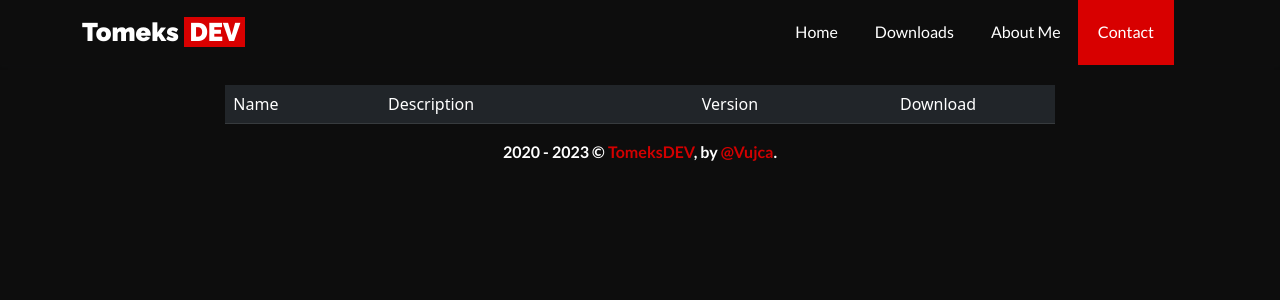
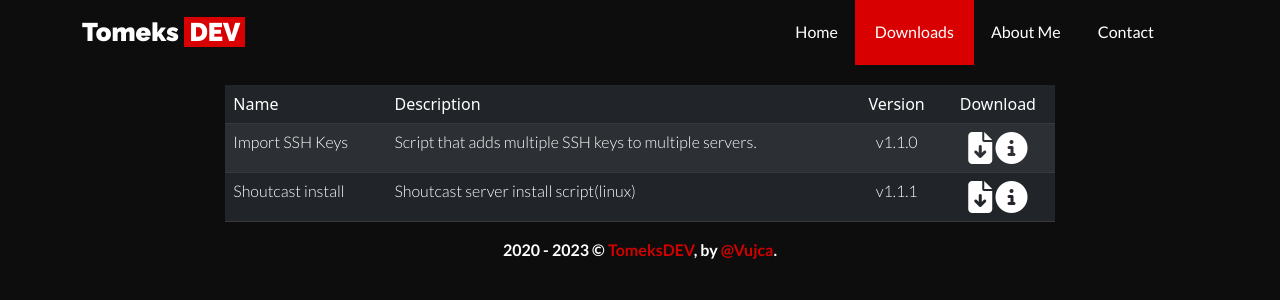
Before and after one commit to vujca/vujca.github.io, a Jekyll site: the page built from downloads/index.html, in a window 1280 px wide. Shown: the top 300 px of the page. Built offline with Jekyll 4.4.1, drawn with Linux system fonts in a browser that asks for light colours; nearby versions of some CDN libraries.

Commit message:
Test page

```diff
--- /dev/null
+++ b/_data/downloads.yml
@@ -0,0 +1,10 @@
+- name: "Import SSH Keys"
+  description: "Script that adds multiple SSH keys to multiple servers."
+  version: "v1.1.0"
+  linkDownload: "https://github.com/tomeksdev/ssh-key-server-add/releases/download/v1.1.0/Import_SSH_Keys.tar.gz"
+  linkInfo: "http://localhost:4000/2022/09/06/Script-for-insert-multiple-ssh-keys-on-multiple-servers.html"
+- name: "Shoutcast install"
+  description: "Shoutcast server install script(linux)"
+  version: "v1.1.1"
+  linkDownload: "https://github.com/tomeksdev/tomeksdev.github.io/raw/master/tools/linux/shoutcast-inst.tar.gz"
+  linkInfo: "http://localhost:4000/2019/06/09/Shoutcast-installation-file.html"
--- a/_layouts/post.html
+++ b/_layouts/post.html
@@ -20,7 +20,7 @@ layout: page
                 <div class="col col-lg-2 gradientLeft"></div>
                 <div class="col col-lg-8 homeFullPost">
                     <div class="homeFullPostTitle">{{ page.title }}</div>
-                    <div class="homeFullPostDate">{{ page.date | date: "%B %e, %Y" }}</div>
+                    <div class="homeFullPostDate">{{ page.date | date: "%B %e, %Y" }} by Vujca</div>
                     <div class="homeFullPostText">{{ content }}</div>
                 </div>
                 <div class="col col-lg-2 gradientRight"></div>
--- a/design/style.css
+++ b/design/style.css
@@ -176,11 +176,6 @@ nav li {
     padding: 20px;
     margin-left: -3px;
 }
-
-/*.navlink {
-    padding: 20px;
-    margin-left: -3px;
-}*/
 
 nav li:hover {
     background-color: #d80000;
@@ -486,6 +481,7 @@ nav .active {
   font-weight: 900;
 }
 
+
 .aboutPage img{
   width: 100% !important;
   height: auto !important;
@@ -505,6 +501,7 @@ nav .active {
 .aboutPage .aboutText p:last-of-type {
   text-align: center !important;
 }
+
 
 .aboutPage .aboutSite a:hover{
   text-decoration: underline;
@@ -544,6 +541,18 @@ nav .active {
 
   .home-small-img {
     height: 122px !important;
+  }
+
+  nav {
+    text-align: center;
+  }
+
+  nav li {
+    margin-left: 0 !important;
+  }
+
+  .me-4 {
+    margin-right: 0 !important;
   }
 
   .postDateHomeBig {
--- a/downloads/index.html
+++ b/downloads/index.html
@@ -4,9 +4,9 @@ layout: page
 <div class="collapse navbar-collapse" id="navbarResponsive">
     <ul class="navbar-nav ms-auto me-4 my-3 my-lg-0">
         <a class="navlink" href="{{ baseurl }}/"><li class="nav-item">Home</li></a>
-        <a class="navlink" href="{{ baseurl }}/downloads"><li class="nav-item">Downloads</li></a>
+        <a class="navlink" href="{{ baseurl }}/downloads"><li class="nav-item active">Downloads</li></a>
         <a class="navlink" href="{{ baseurl }}/about"><li class="nav-item">About Me</li></a>
-        <a class="navlink" href="{{ baseurl }}/contact"><li class="nav-item active">Contact</li></a>
+        <a class="navlink" href="{{ baseurl }}/contact"><li class="nav-item">Contact</li></a>
     </ul>
 </div>
 </div>
@@ -29,7 +29,17 @@ layout: page
                             </tr>
                         </thead>
                         <tbody class="tableShow">
-
+                            {% for item in site.data.downloads %}
+                            <tr class="table-dark">
+                                <td>{{ item.name }}</td>
+                                <td>{{ item.description }}</td>
+                                <td style="text-align: center;">{{ item.version }}</td>
+                                <td style="text-align: center;">
+                                    <a href="{{ item.linkDownload }}"><i class="fa-solid fa-file-arrow-down fa-2x"></i></a>
+                                    <a href="{{ item.linkInfo }}"><i class="fa-solid fa-circle-info fa-2x"></i></a>
+                                </td>
+                            </tr>
+                            {% endfor %}
                         </tbody>
                     </table>
                 </div>
--- a/index.html
+++ b/index.html
@@ -22,7 +22,7 @@ title: TomeksDEV
                 <a class="mask-overlay linkBigHome" href="{{ site.baseurl }}{{ post.url }}">
                     <img class="home-big-image bigHome" style="width: 100% !important;" src="/postImages/{{ post.imageBig }}"/>
                     <div class="postHome postHomeBig">
-                        <div class="postDateHomeBig">{{ page.date | date: "%B %e, %Y" }}</div>
+                        <div class="postDateHomeBig">{{ post.date | date: "%-d %B %Y" }}</div>
                         <div class="postTitleHomeBig">{{ post.title }}</div>
                         <div class="postDescHomeBig">{{ post.description }}</div>
                     </div>
@@ -36,7 +36,7 @@ title: TomeksDEV
                         <a class="mask-overlay linkSmallHome-1" href="{{ site.baseurl }}{{ post.url }}">
                             <img class="home-small-image smallHome-1" style="width: 100% !important;" src="/postImages/{{ post.imageSmall }}"/>
                             <div class="postHome postHomeSmall-1">
-                                <div class="postDateHomeBig">{{ page.date | date: "%B %e, %Y" }}</div>
+                                <div class="postDateHomeBig">{{ post.date | date: "%-d %B %Y" }}</div>
                                 <div class="postTitleHomeSmall">{{ post.title }}</div>
                                 <div class="postDescHomeSmall">{{ post.description }}</div>
                             </div>
@@ -59,7 +59,7 @@ title: TomeksDEV
                         <a href="{{ site.baseurl }}{{ post.url }}">
                         <img class="bd-placeholder-img card-img-top" width="100%" height="140" focusable="false" src="/postImages/{{ post.imageSmall }}" />
                         <div class="card-body">
-                            <h5 class="card-title">{{ post.title }}</a><p class="card-date">{{ page.date | date: "%B %e, %Y" }}</p></h5>
+                            <h5 class="card-title">{{ post.title }}</a><p class="card-date">{{ post.date | date: "%-d %B %Y" }}</p></h5>
                             <p class="card-text">{{ post.description }}</p>
                         </div>
                     </div>
```
Also changed, not shown: 13 other files.
